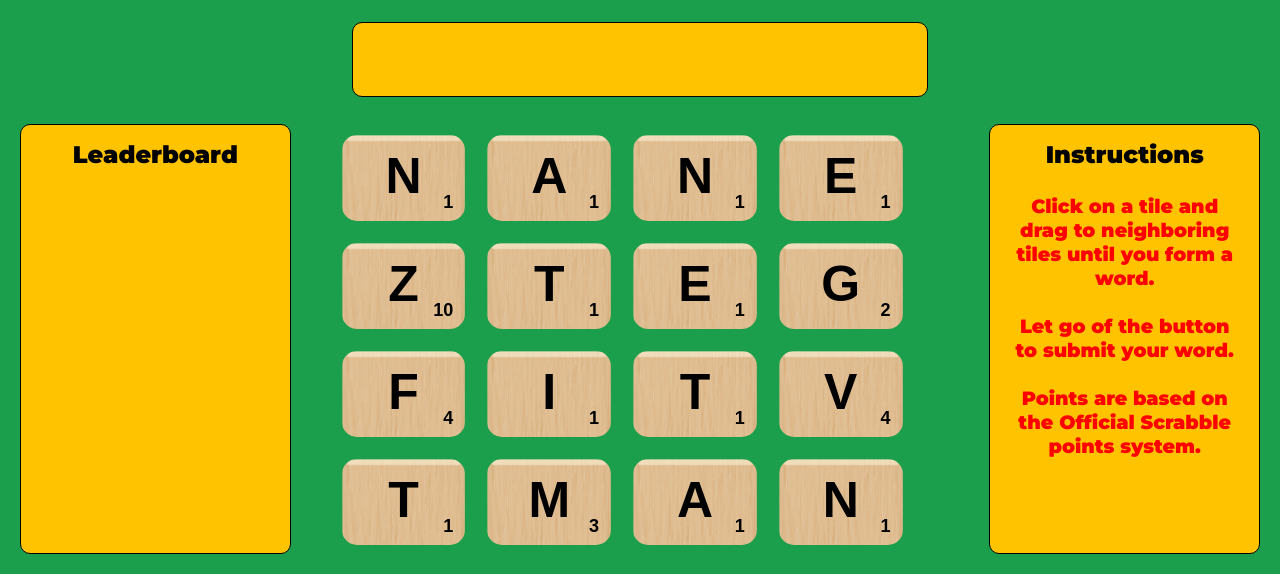
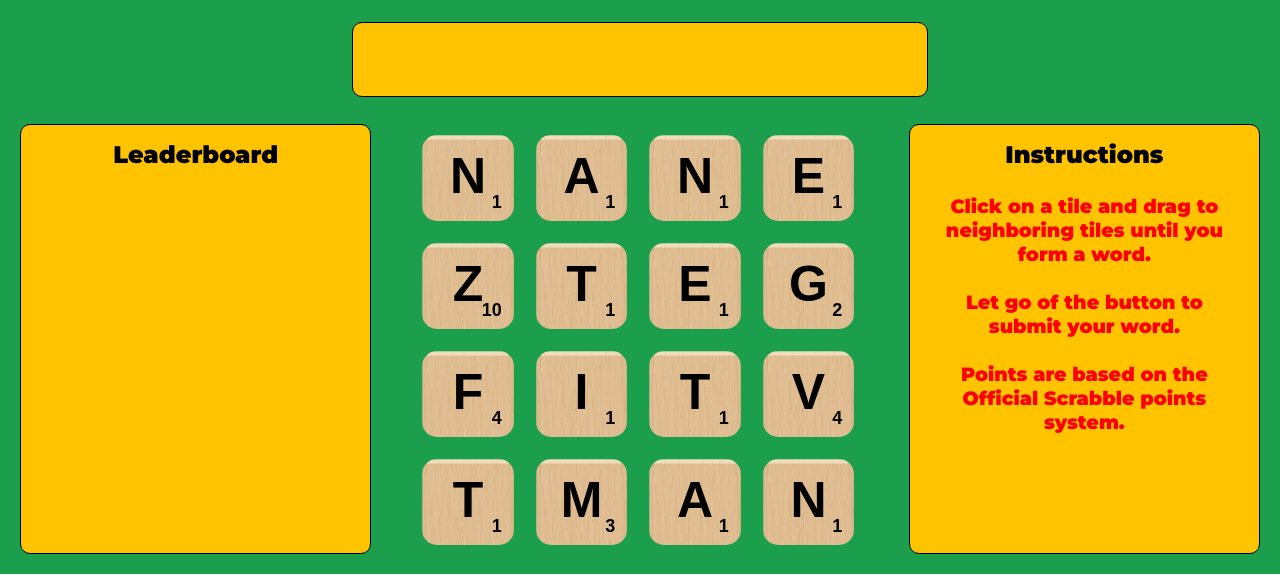
Before and after one commit to daybydae/words-with-myself, a website built with webpack: page index.html in a window 1280 px wide. Shown: the part 181-769 px from the top of the page. Built offline with nearby package versions, Linux system fonts and the light colour scheme; no server answers; a web font is replaced by a local one.

Commit message:
Style board

```diff
--- a/assets/css/board.css
+++ b/assets/css/board.css
@@ -1,5 +1,5 @@
 #board {
-  min-width: 500px;
+  width: 500px;
   height: 100%;
   display: flex;
   align-items: center;
```
